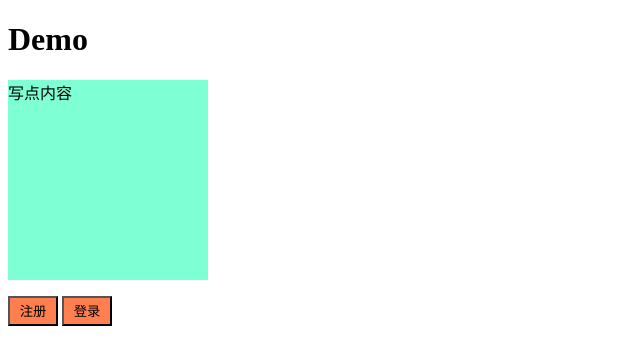
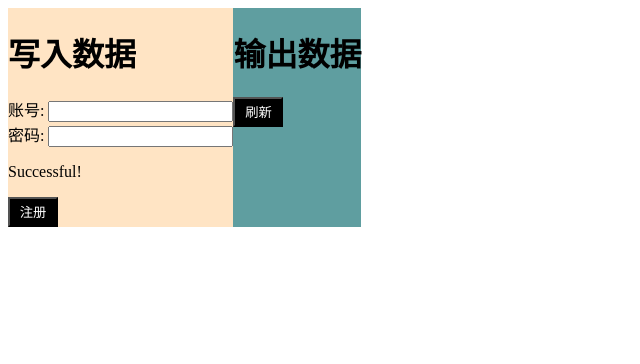
Before and after one commit to YanxiFeng/nodedemo, a website: page src/app/index.html in a window 1280 px wide. Both pictures are taken after a click on the button "注册". Shown: the whole page, without its empty margins (0-640 px from the left). Drawn offline with Linux system fonts and the light colour scheme; no server answers.

Commit message:
feat: register user & get user list

```diff
--- a/src/app/database.js
+++ b/src/app/database.js
@@ -2,6 +2,7 @@ const mysql = require('mysql2');
 
 const config = require('./config');
 
+// 创建数据库连接池
 const pool = mysql.createPool({
     host: config.MYSQL_HOST,
     port: config.MYSQL_PORT,
@@ -11,7 +12,7 @@ const pool = mysql.createPool({
     charset:config.MYSQL_CHARSET
 });
 
-// 创建数据库连接
+// 数据库连接
 pool.getConnection((err, conn) => {
   conn.connect((err) => {
     if (err) {
--- a/src/app/index.html
+++ b/src/app/index.html
@@ -1,27 +1,98 @@
 <!DOCTYPE html>
 <html lang="en">
+
 <head>
     <meta charset="UTF-8">
     <meta http-equiv="X-UA-Compatible" content="IE=edge">
     <meta name="viewport" content="width=device-width, initial-scale=1.0">
     <title>Node.js的一个demo</title>
     <style>
+        .container {
+            display: flex;
+        }
+
+        .item1 {
+            background-color: bisque;
+        }
+
+        .item2 {
+            background-color: cadetblue;
+        }
+
         .box {
             width: 200px;
             height: 200px;
-            background-color: aquamarine;
         }
+
         .btn {
             width: 50px;
             height: 30px;
-            background-color: coral;
+            color: white;
+            background-color: black;
         }
     </style>
 </head>
+
 <body>
-    <h1>Demo</h1>
-    <p class="box">写点内容</p>
-    <button class="btn">注册</button>
-    <button class="btn">登录</button>
+    <div class="container">
+        <div class="item1">
+            <h1>写入数据</h1>
+            <form>
+                账号: <input id="username" type="text" name="username"><br>
+                密码: <input id="password" type="password" name="password"><br>
+            </form>
+            <p id="msg"></p>
+            <button id="register" class="btn">注册</button>
+        </div>
+        <div class="item2">
+            <h1>输出数据</h1>
+            <p id="userlist"></p>
+            <button id="update" class="btn">刷新</button>
+            <!-- <button class="btn">登录</button> -->
+        </div>
+    </div>
+    <script>
+        const $usernameInput = document.getElementById('username');
+        const $passwordInput = document.getElementById('password');
+        const $registerBtn = document.getElementById('register');
+        const $msg = document.getElementById('msg');
+        const $userlist = document.getElementById('userlist');
+        const $updateBtn = document.getElementById('update');
+
+
+        $registerBtn.addEventListener('click', function () {
+            console.log();
+
+            fetch(`http://${location.host}/users`, {
+                method: 'POST',
+                headers: {
+                    'Accept': 'application/json',
+                    'Content-Type': 'application/json'
+                },
+                body: JSON.stringify({ name: $usernameInput.value, password: $passwordInput.value })
+            })
+                .then((res) => {
+                    return res.text()
+                })
+                .then((text) => {
+                    if (text == 'Internal Server Error') {
+                        $msg.innerHTML = 'Failed';
+                    }else{
+                        $msg.innerHTML = 'Successful!';
+                    }
+
+                })
+        })
+        $updateBtn.addEventListener('click', function () {
+            fetch(`http://${location.host}/users`)
+                .then((res) => {
+                    return res.text()
+                })
+                .then((text) => {
+                    $userlist.innerHTML = text + '<br/>';
+                })
+        })
+    </script>
 </body>
+
 </html>
```
Also changed, not shown: src/controller/user.controller.js (+9 -4 lines), src/service/user.service.js (+9 -2 lines).
